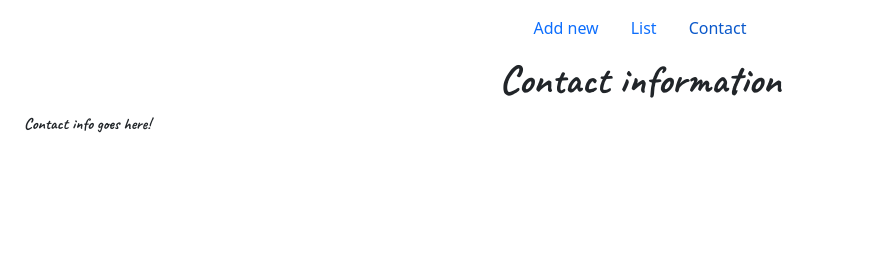
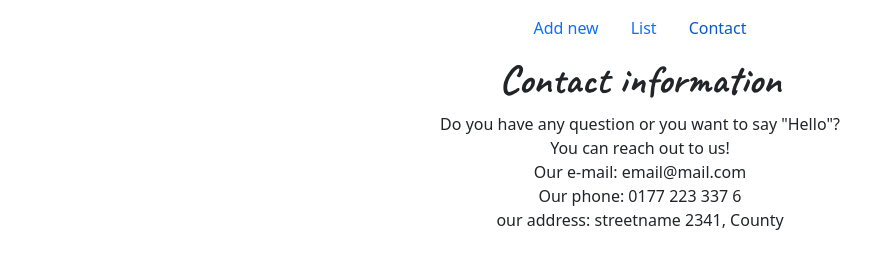
Before and after one commit to JuliCarracedo/awesome-books, a website: page index.html in a window 1280 px wide. Both pictures are taken after a click on the link "Contact". Shown: the whole page, without its empty margins (0-878 px from the left). Drawn offline with nearby package versions, Linux system fonts and the light colour scheme.

Commit message:
Modify the contact navigation section

```diff
--- a/index.html
+++ b/index.html
@@ -36,7 +36,11 @@
   </div>
   <div id="contact-div" class="container-fluid d-none">
     <h1 class="ff-caveat text-center">Contact information</h1>
-    <p class="ff-caveat">Contact info goes here!</p>
+    <p class="text-center">Do you have any question or you want to say "Hello"?
+      <br>
+      You can reach out to us!
+      <br>Our e-mail: email@mail.com <br>Our phone: 0177 223 337 6<br>our address: streetname 2341, County
+    </p>
   </div>
     <script src="./script.js"> </script>
     <script src="https://cdn.jsdelivr.net/npm/bootstrap@5.1.0/dist/js/bootstrap.bundle.min.js" integrity="sha384-U1DAWAznBHeqEIlVSCgzq+c9gqGAJn5c/t99JyeKa9xxaYpSvHU5awsuZVVFIhvj" crossorigin="anonymous"></script>
```
